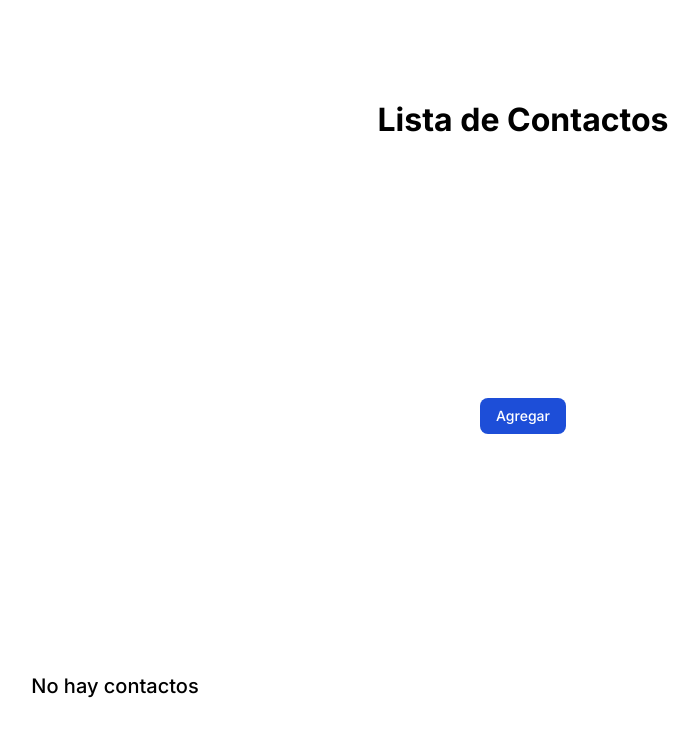
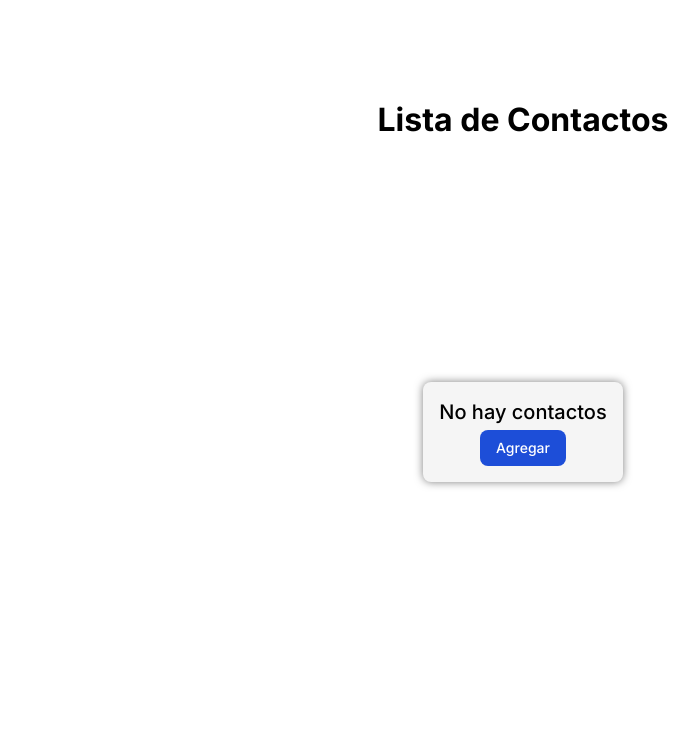
Before and after one commit to luisamlopez/crud-nextjs, a Next.js app: page / in a window 1280 px wide. Shown: the top 736 px of the page, without its empty margins (117-816 px from the left). Built offline with nearby package versions, Linux system fonts and the light colour scheme.

Commit message:
Add No contacts sign

```diff
--- a/src/components/Form.tsx
+++ b/src/components/Form.tsx
@@ -29,7 +29,6 @@ export default function Form(props: FormProps) {
           id="name"
           type="text"
           placeholder="Nombre"
-          //   value={props.name ? props.name : ""}
         />
       </div>
       <div className="mb-2">
--- a/src/pages/index.tsx
+++ b/src/pages/index.tsx
@@ -30,6 +30,7 @@ export default function Home() {
       </Head>
       <main className={`${styles.main} ${inter.className}`}>
         <h1> Lista de Contactos </h1>
+        {contacts.length > 0 && (
           <button
             type="button"
             className="inline-flex items-center px-4 py-2 text-sm font-medium text-center text-white bg-blue-700 rounded-lg hover:bg-blue-800 focus:ring-4 focus:outline-none focus:ring-blue-300 dark:bg-blue-600 dark:hover:bg-blue-700 dark:focus:ring-blue-800"
@@ -37,6 +38,8 @@ export default function Home() {
           >
             Agregar
           </button>
+        )}
+
         <Modal
           isVisible={showModal}
           onClose={() => {
@@ -44,16 +47,21 @@ export default function Home() {
           }}
           isEditing={false}
         />
-        <div className={styles.grid}>
         {contacts.length === 0 && (
-            <div>
-              <div>
+          <div className={styles.noItems}>
             <h5 className="mb-1 text-xl font-medium text-black-900 dark:text-black align-middle text-center">
               No hay contactos
             </h5>
-              </div>
+            <button
+              type="button"
+              className="inline-flex items-center px-4 py-2 text-sm font-medium text-center text-white bg-blue-700 rounded-lg hover:bg-blue-800 focus:ring-4 focus:outline-none focus:ring-blue-300 dark:bg-blue-600 dark:hover:bg-blue-700 dark:focus:ring-blue-800"
+              onClick={() => setShowModal(true)}
+            >
+              Agregar
+            </button>
           </div>
         )}
+        <div className={styles.grid}>
           {contacts.map((contact, i) => (
             <Contact
               name={contact.name}
--- a/src/styles/Contact.module.css
+++ b/src/styles/Contact.module.css
@@ -5,9 +5,10 @@
   flex-direction: column;
   width: 100%;
   margin-top: 2rem;
-  background: rgb(208, 208, 208);
+  background: whitesmoke;
   border-radius: 4px;
   padding: 1rem;
+  box-shadow: 0 0 0.5rem rgba(0, 0, 0, 0.5);
 }
 
 .cardInfo {
--- a/src/styles/Home.module.css
+++ b/src/styles/Home.module.css
@@ -13,5 +13,16 @@
   width: var(--max-width);
   max-width: 100%;
   gap: 1rem;
-  place-items: center;
+  place-content: center;
 }
+
+.noItems {
+  background: whitesmoke;
+  border-radius: 0.5rem;
+  padding: 1rem;
+  box-shadow: 0 0 0.5rem rgba(0, 0, 0, 0.5);
+  display: flex;
+  flex-direction: column;
+  justify-content: center;
+  align-items: center;
+}
```
Lines whose indentation alone changed are shown as unchanged.
